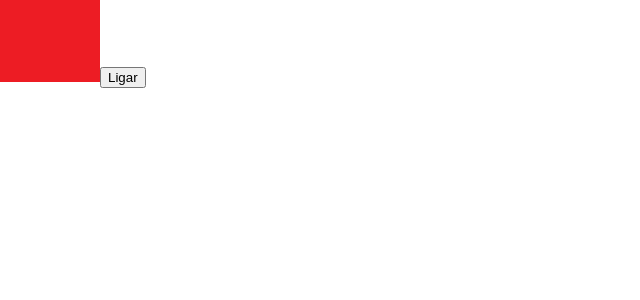
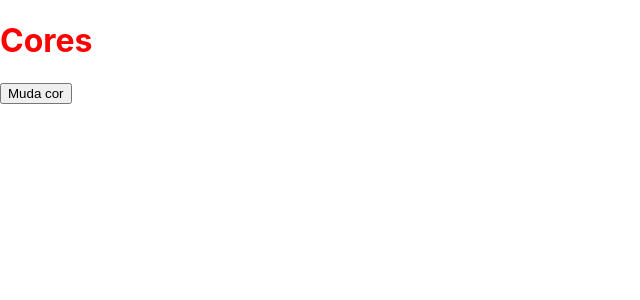
Before and after one commit to viniciustixu/CursoReactCFB, a React (Create React App) app in the folder my-app/: page / in a window 1280 px wide. Shown: the top 300 px of the page, without its empty margins (0-640 px from the left). Built offline with nearby package versions, Linux system fonts and the light colour scheme.

Commit message:
Voltando

```diff
--- a/my-app/src/App.js
+++ b/my-app/src/App.js
@@ -1,18 +1,42 @@
 import logo from './logo.svg';
 import './App.css';
 import React, { useState } from 'react';
-import Led from './Components/Led';
+
 
 
 function App() {
 
-  const [ligado, setLigado] = useState(false);
+  const [cor, setCor] = useState(1);
+
+  const vermelho = { color: '#f00' };
+  const verde = { color: '#0f0' };
+  const azul = { color: '#00f' };
+
+  const retornaCor = (c) => {
+    if (c == 1) {
+      return vermelho;
+    } else if (c == 2) {
+      return verde;
+    } else {
+      return azul;
+    }
+  };
+
+  const mudacor = () => {
+    setCor(cor + 1);
+    if (cor > 2) {
+      setCor(1);
+    }
+  };
+
+  // setInterval(mudacor, 1000);
 
   return (
     <>
-      <Led />
+      <h1 style={retornaCor(cor)}>Cores</h1>
+      <button onClick={mudacor}>Muda cor</button>
     </>
   );
-}
+};
 
 export default App;
```
